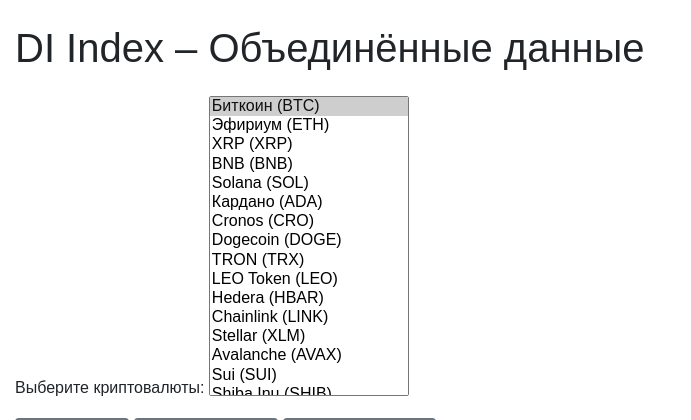
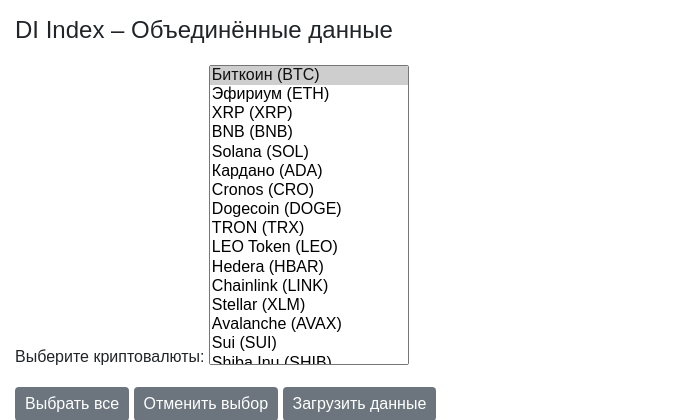
Before and after one commit to Pablo-ux-cyber/FlaskDiIndex-Di-Indicators, a Flask app: page / in a window 1280 px wide. Shown: the top 420 px of the page, without its empty margins (0-691 px from the left). Run offline with Flask 3, Linux system fonts and the light colour scheme; data that the repository does not hold is empty; some libraries are stand-ins or nearby versions.

Commit message:
Update index.html styling: reduce main title size
Replit-Commit-Author: Agent
Replit-Commit-Session-Id: 3765df00-e330-4fa8-bf36-23f8428c79c2
Replit-Commit-Screenshot-Url: https://storage.googleapis.com/screenshot-production-us-central1/f9b7ac0e-6f1e-4171-a4c7-40e191ffcaf1/de8b89cf-02c3-40c4-be98-36806c93365f.jpg

```diff
--- a/templates/index.html
+++ b/templates/index.html
@@ -66,11 +66,16 @@
     .tab-pane.active {
       display: block;
     }
+    /* Добавляем стиль для уменьшения размера заголовка */
+    .main-title {
+      font-size: 1.5rem;
+      margin: 1rem 0;
+    }
   </style>
 </head>
 <body>
   <div class="container-fluid">
-    <h1 class="my-4">DI Index – Объединённые данные</h1>
+    <h1 class="main-title">DI Index – Объединённые данные</h1>
 
     <!-- Селектор символов -->
     <div class="symbol-selector">
```
